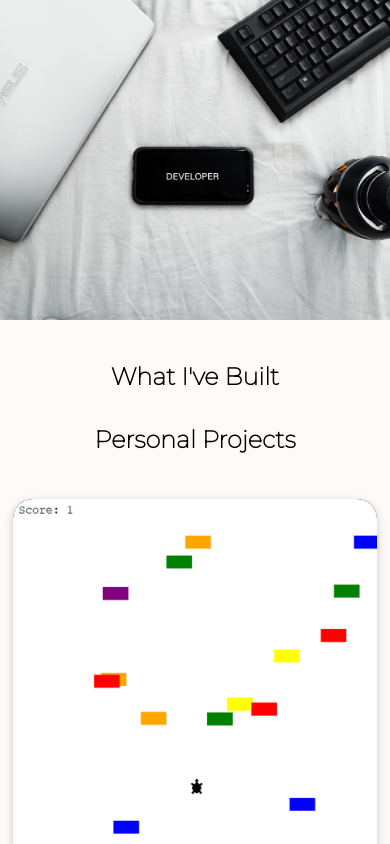
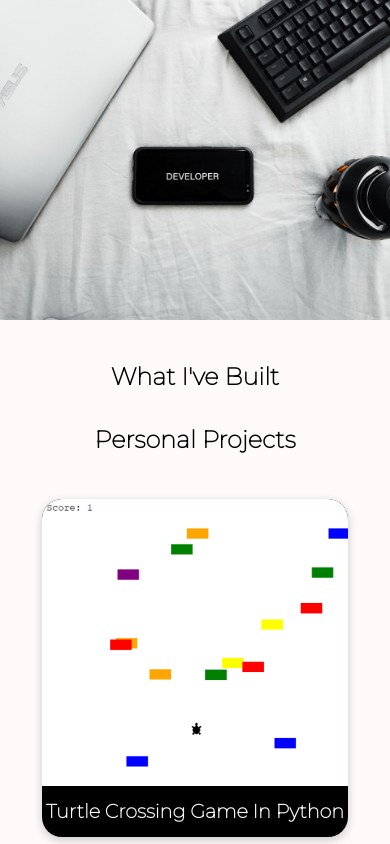
Before and after one commit to cgomez374/portfolio-web-app, a React (Create React App) app: page / in a window 390 px wide. Shown: the top 844 px of the page. Built offline with nearby package versions, Linux system fonts and the light colour scheme.

Commit message:
changed mobile card sizing

```diff
--- a/src/components/ProjectList/ProjectsList.module.css
+++ b/src/components/ProjectList/ProjectsList.module.css
@@ -44,7 +44,7 @@
 
 @media (max-width: 1050px) {
   .projectCard h4 {
-    font-size: 0.8rem;
+    /* font-size: 0.8rem; */
   }
 }
 
@@ -54,8 +54,8 @@
     flex-wrap: nowrap;
   }
   .projectCard {
-    width: 65%;
-    height: 50vh;
+    width: 70%;
+    height: 45vh;
   }
   .projectCard h4 {
     font-size: 1.2rem;
@@ -64,15 +64,17 @@
 
 @media (max-width: 700px) {
   .projectCard {
-    width: 90%;
+    width: 70%;
+    height: 40vh;
   }
 }
 
-@media (max-width: 500px) {
+@media (max-width: 550px) {
   .track {
       width: 100%;
     }
   .projectCard {
-    width: 95%;
+    width: 80%;
+    /* height: 35vh; */
   }
 }
```
Also changed, not shown: 8 other files (tests, documents, lock files or other folders).
